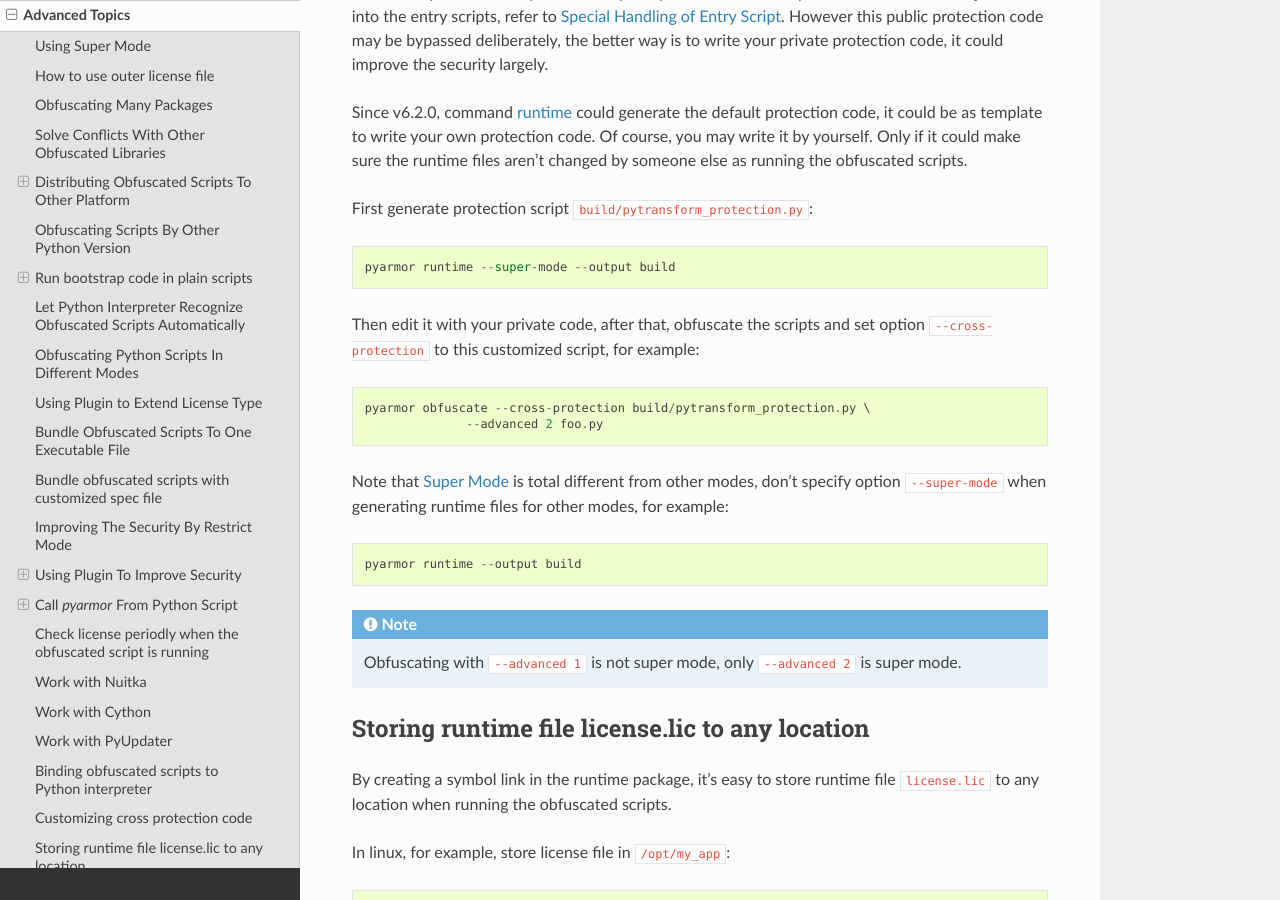
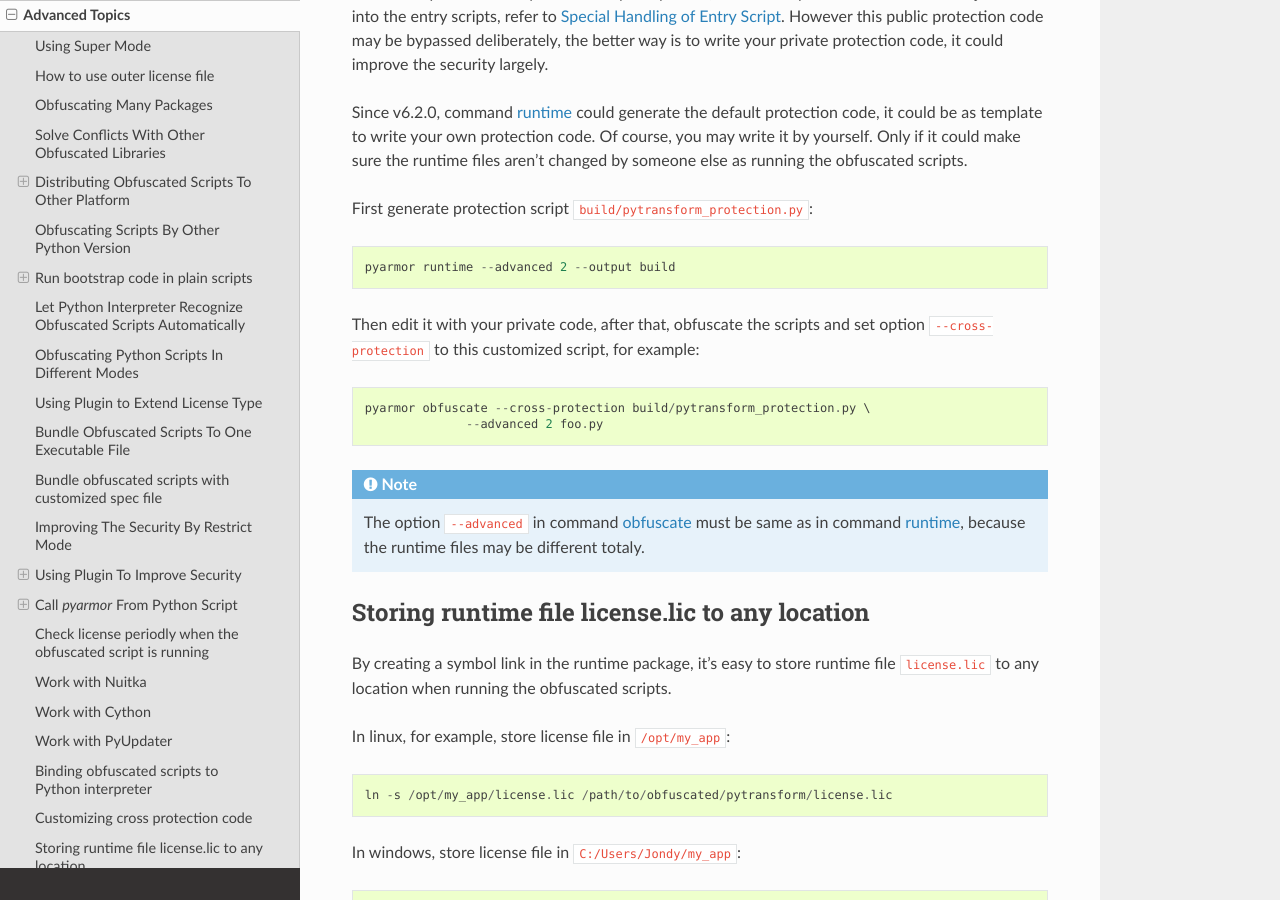
Before and after one commit to dashingsoft/pyarmor, a Sphinx documentation site: the page built from docs/advanced.rst, in a window 1280 px wide and 900 px high, scrolled down 23532 px. Built offline with Sphinx 7.4.7 and the Read the Docs theme 2.0.0, drawn with Linux system fonts in a browser that asks for light colours; some of the changed text lies outside the part shown.

Commit message:
Refine advanced usage

```diff
--- a/docs/advanced.rst
+++ b/docs/advanced.rst
@@ -1146,7 +1146,7 @@
 
 First generate protection script ``build/pytransform_protection.py``::
 
-  pyarmor runtime --super-mode --output build
+  pyarmor runtime --advanced 2 --output build
 
 Then edit it with your private code, after that, obfuscate the scripts and set
 option ``--cross-protection`` to this customized script, for example::
@@ -1154,16 +1154,10 @@
   pyarmor obfuscate --cross-protection build/pytransform_protection.py \
                 --advanced 2 foo.py
 
-Note that :ref:`super mode` is total different from other modes, don't specify
-option ``--super-mode`` when generating runtime files for other modes, for
-example::
-
-  pyarmor runtime --output build
-
 .. note::
 
-   Obfuscating with ``--advanced 1`` is not super mode, only ``--advanced 2`` is
-   super mode.
+   The option ``--advanced`` in command :ref:`obfuscate` must be same as in
+   command :ref:`runtime`, because the runtime files may be different totaly.
 
 
 .. _storing runtime file license.lic to any location:
@@ -1365,4 +1359,8 @@
     # both of options --exact and --no-runtime are required
     pyarmor obfuscate --restrict 1 --exact --no-runtime pub_foo.py
 
+The other solution is to obfuscate system module :mod:`threading` or
+some modules in package :mod:`multiprocessing` with mode 1. Make sure
+the caller is obfuscated.
+
 .. include:: _common_definitions.txt
```
